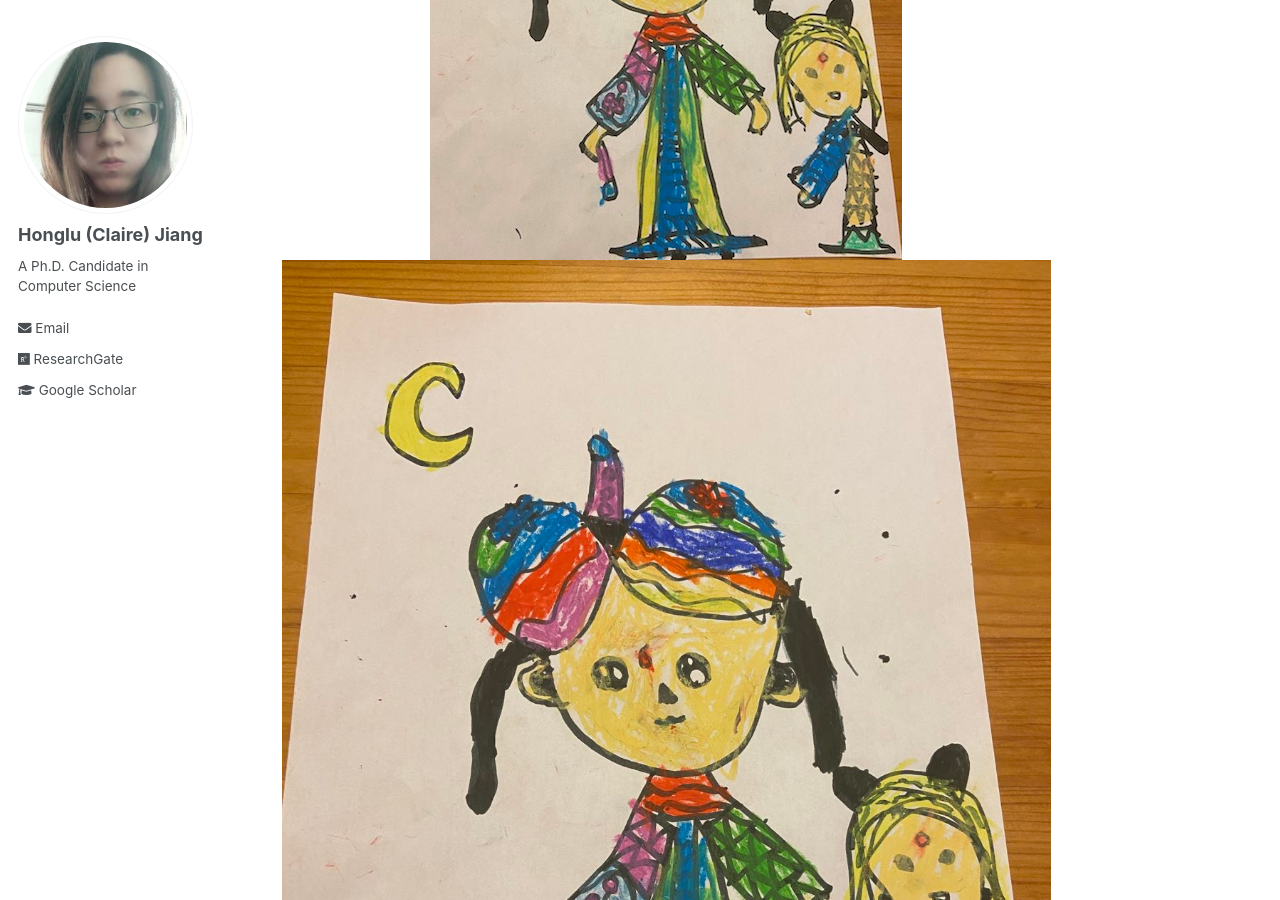
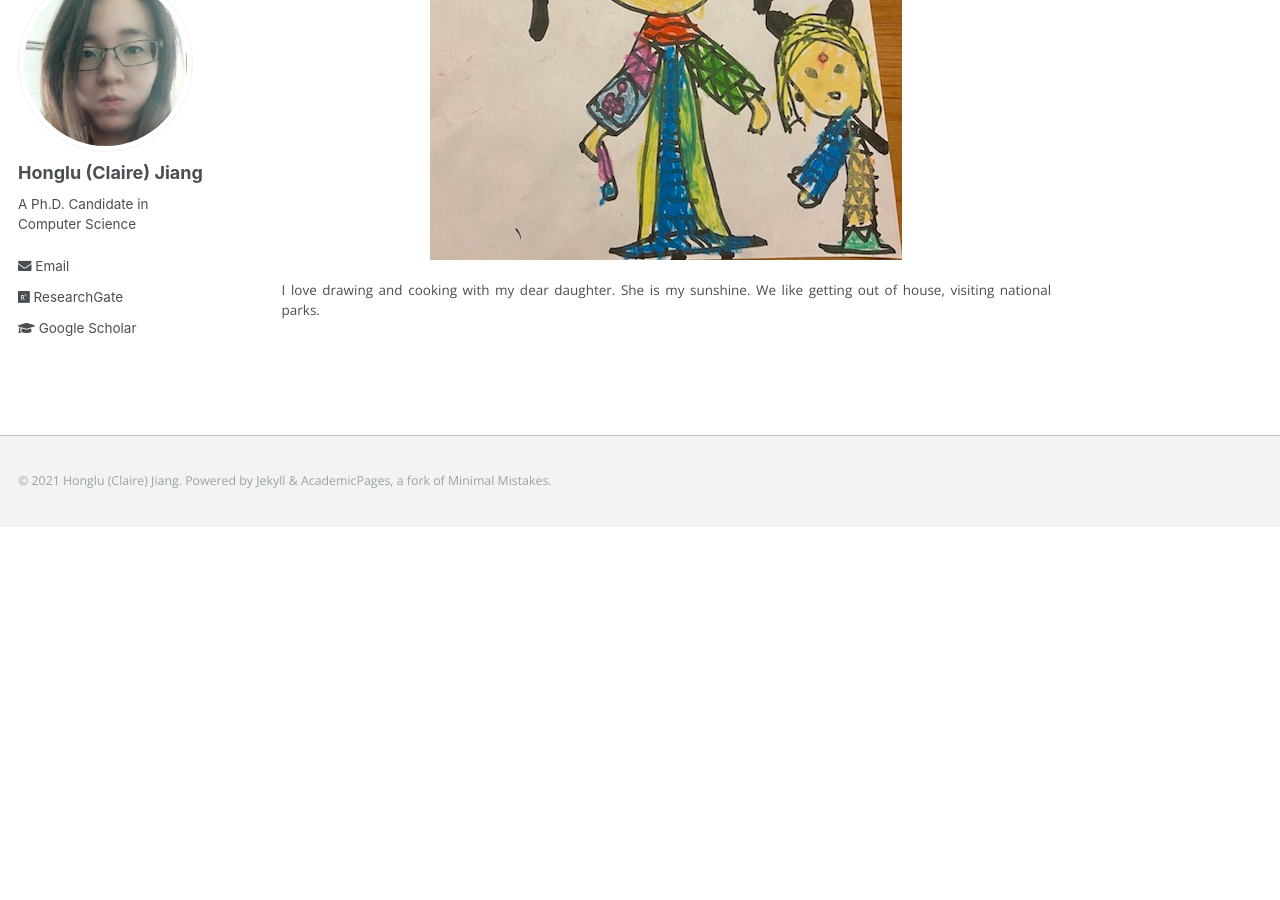
Before and after one commit to hljiang0720/hljiang.github.io, a Jekyll site: the page built from _pages/about.md, in a window 1280 px wide and 900 px high, scrolled down 1202 px. Built offline with Jekyll 4.4.1, drawn with Linux system fonts in a browser that asks for light colours; after the commit the page ends 1729 px from its top, so only the background shows below that.

Commit message:
Update about.md

```diff
--- a/_pages/about.md
+++ b/_pages/about.md
@@ -27,6 +27,6 @@ I’m a Ph.D. Candidate of Computer Science in George Washington University (GWU
 
 <h3><i class="fa fa-fw fa-puzzle-piece" aria-hidden="true"></i> Hobbies</h3>
 
- <center><img src="images/a.jpeg" alt=""> <img src="images/2.jpg" alt=""> <img src="images/c.jpeg" alt=""><img src="images/d.jpeg" alt=""></center>
+ <center><img src="images/a.jpeg" alt=""> <img src="images/2.jpg" alt=""> </center>
   <br>
   I love drawing and cooking with my dear daughter. She is my sunshine. We like getting out of house, visiting national parks.
```
